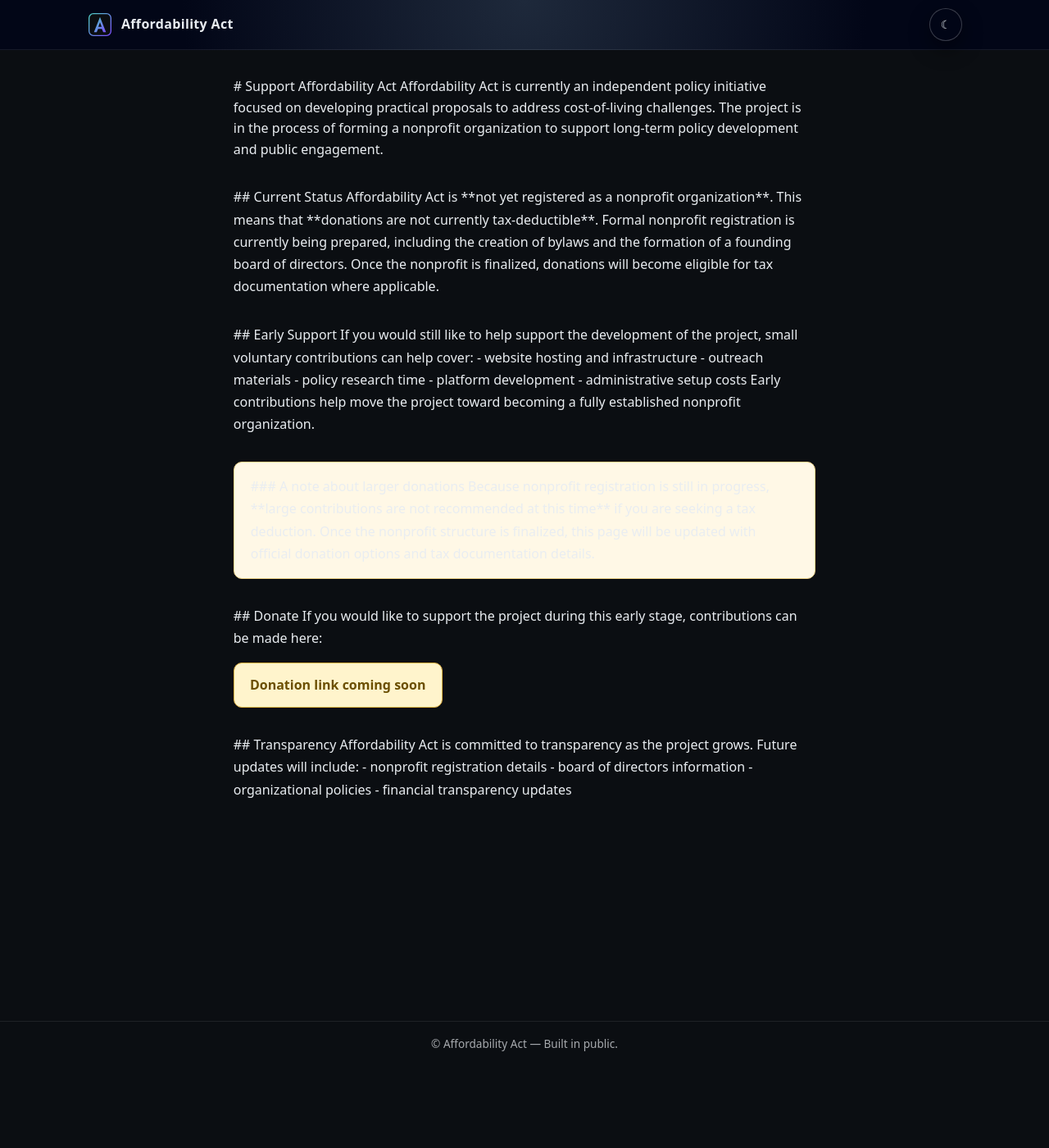
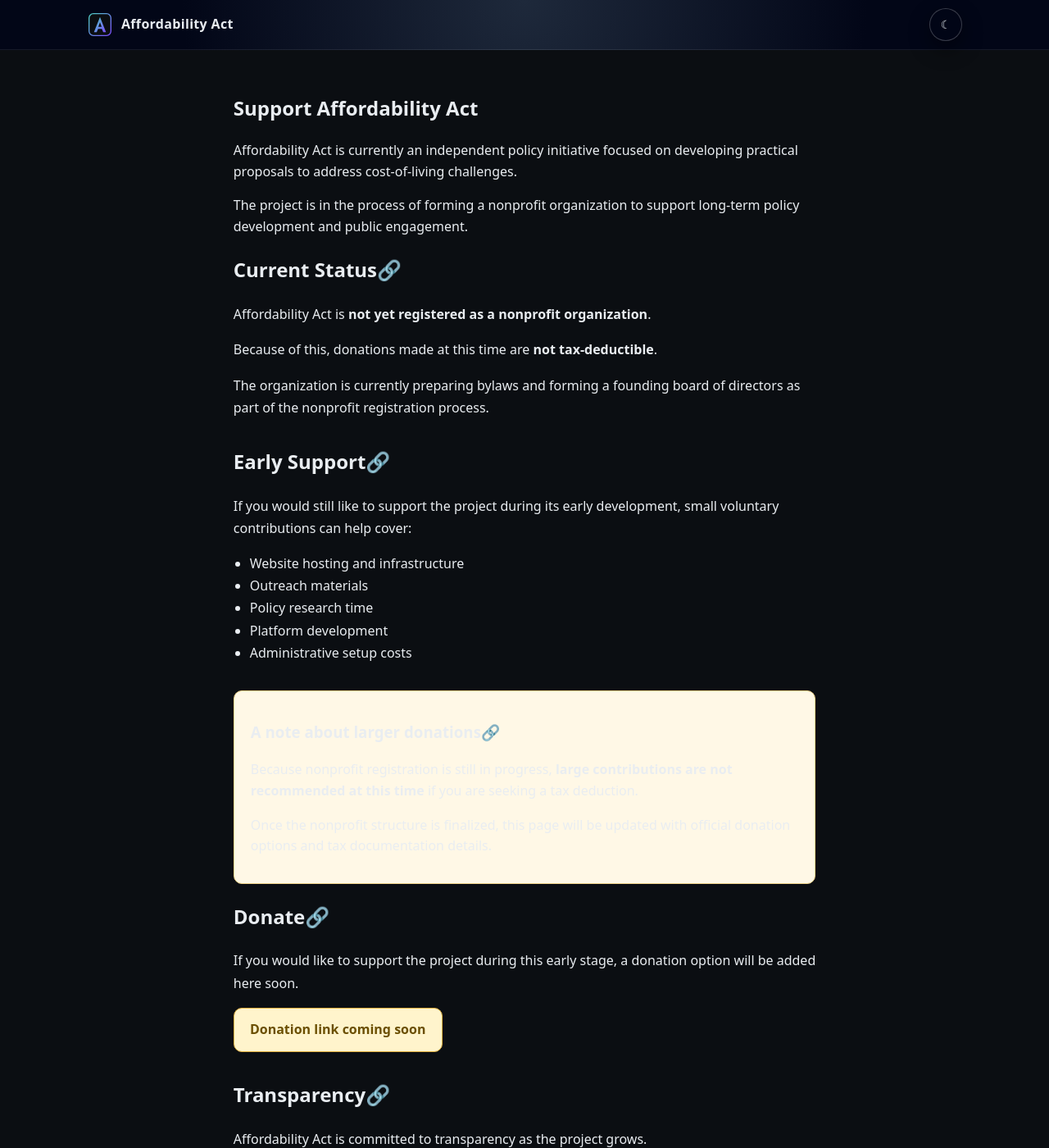
Before and after one commit to cFerg/Affordability-Act, a Jekyll site: the page built from donate.md, in a window 1280 px wide and 1400 px high. Shown: the whole window at 82% size. Built offline with Jekyll 4.4.1, drawn with Linux system fonts in a browser that asks for light colours; some of the changed text lies outside the part shown.

Commit message:
Update donate.md

```diff
--- a/donate.md
+++ b/donate.md
@@ -6,85 +6,98 @@ permalink: /donate/
 
 <div class="donate-page">
 
-<header class="donate-hero">
+<h1>Support Affordability Act</h1>
 
-# Support Affordability Act
+<p>
+Affordability Act is currently an independent policy initiative focused on developing practical proposals to address cost-of-living challenges.
+</p>
 
-Affordability Act is currently an independent policy initiative focused on developing practical proposals to address cost-of-living challenges.
-
+<p>
 The project is in the process of forming a nonprofit organization to support long-term policy development and public engagement.
-
-</header>
+</p>
 
 <section class="donate-section">
 
-## Current Status
+<h2>Current Status</h2>
 
-Affordability Act is **not yet registered as a nonprofit organization**.
+<p>
+Affordability Act is <strong>not yet registered as a nonprofit organization</strong>.
+</p>
 
-This means that **donations are not currently tax-deductible**.
+<p>
+Because of this, donations made at this time are <strong>not tax-deductible</strong>.
+</p>
 
-Formal nonprofit registration is currently being prepared, including the creation of bylaws and the formation of a founding board of directors.
-
-Once the nonprofit is finalized, donations will become eligible for tax documentation where applicable.
+<p>
+The organization is currently preparing bylaws and forming a founding board of directors as part of the nonprofit registration process.
+</p>
 
 </section>
 
 <section class="donate-section">
 
-## Early Support
+<h2>Early Support</h2>
 
-If you would still like to help support the development of the project, small voluntary contributions can help cover:
+<p>
+If you would still like to support the project during its early development, small voluntary contributions can help cover:
+</p>
 
-- website hosting and infrastructure
-- outreach materials
-- policy research time
-- platform development
-- administrative setup costs
-
-Early contributions help move the project toward becoming a fully established nonprofit organization.
+<ul>
+<li>Website hosting and infrastructure</li>
+<li>Outreach materials</li>
+<li>Policy research time</li>
+<li>Platform development</li>
+<li>Administrative setup costs</li>
+</ul>
 
 </section>
 
-<section class="donate-section donate-warning">
+<section class="donate-warning">
 
-### A note about larger donations
+<h3>A note about larger donations</h3>
 
-Because nonprofit registration is still in progress, **large contributions are not recommended at this time** if you are seeking a tax deduction.
+<p>
+Because nonprofit registration is still in progress, <strong>large contributions are not recommended at this time</strong> if you are seeking a tax deduction.
+</p>
 
+<p>
 Once the nonprofit structure is finalized, this page will be updated with official donation options and tax documentation details.
+</p>
 
 </section>
 
 <section class="donate-section">
 
-## Donate
+<h2>Donate</h2>
 
-If you would like to support the project during this early stage, contributions can be made here:
+<p>
+If you would like to support the project during this early stage, a donation option will be added here soon.
+</p>
 
 <div class="donate-button-wrap">
-
-<a class="donate-button" href="#">
-Donation link coming soon
-
-</a>
-
+<a class="donate-button" href="#">Donation link coming soon</a>
 </div>
 
 </section>
 
 <section class="donate-section">
 
-## Transparency
+<h2>Transparency</h2>
 
+<p>
 Affordability Act is committed to transparency as the project grows.
+</p>
 
+<p>
 Future updates will include:
+</p>
 
-- nonprofit registration details
-- board of directors information
-- organizational policies
-- financial transparency updates
+<ul>
+<li>Nonprofit registration details</li>
+<li>Board of directors information</li>
+<li>Organizational policies</li>
+<li>Financial transparency updates</li>
+</ul>
 
 </section>
 
```
